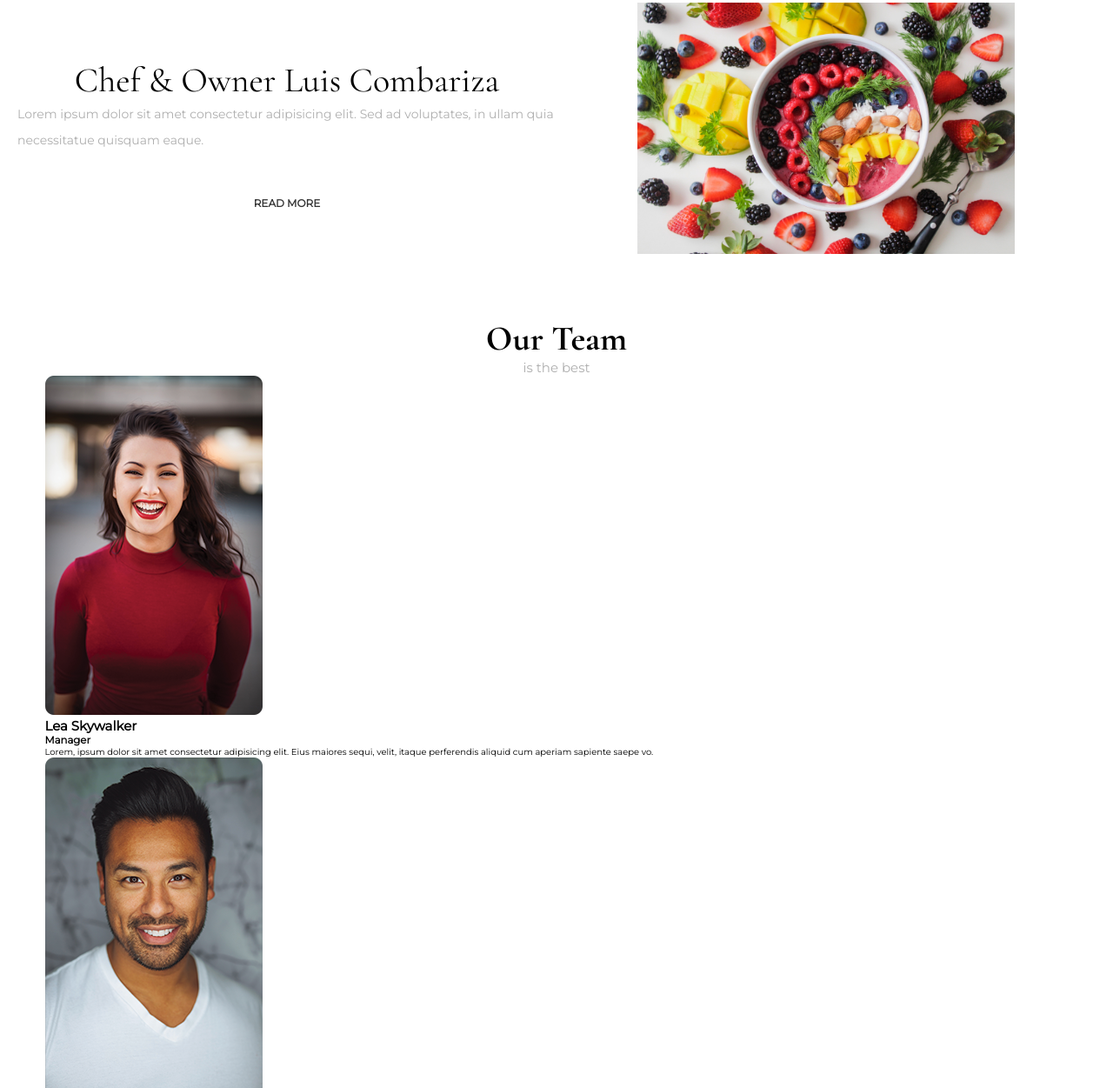
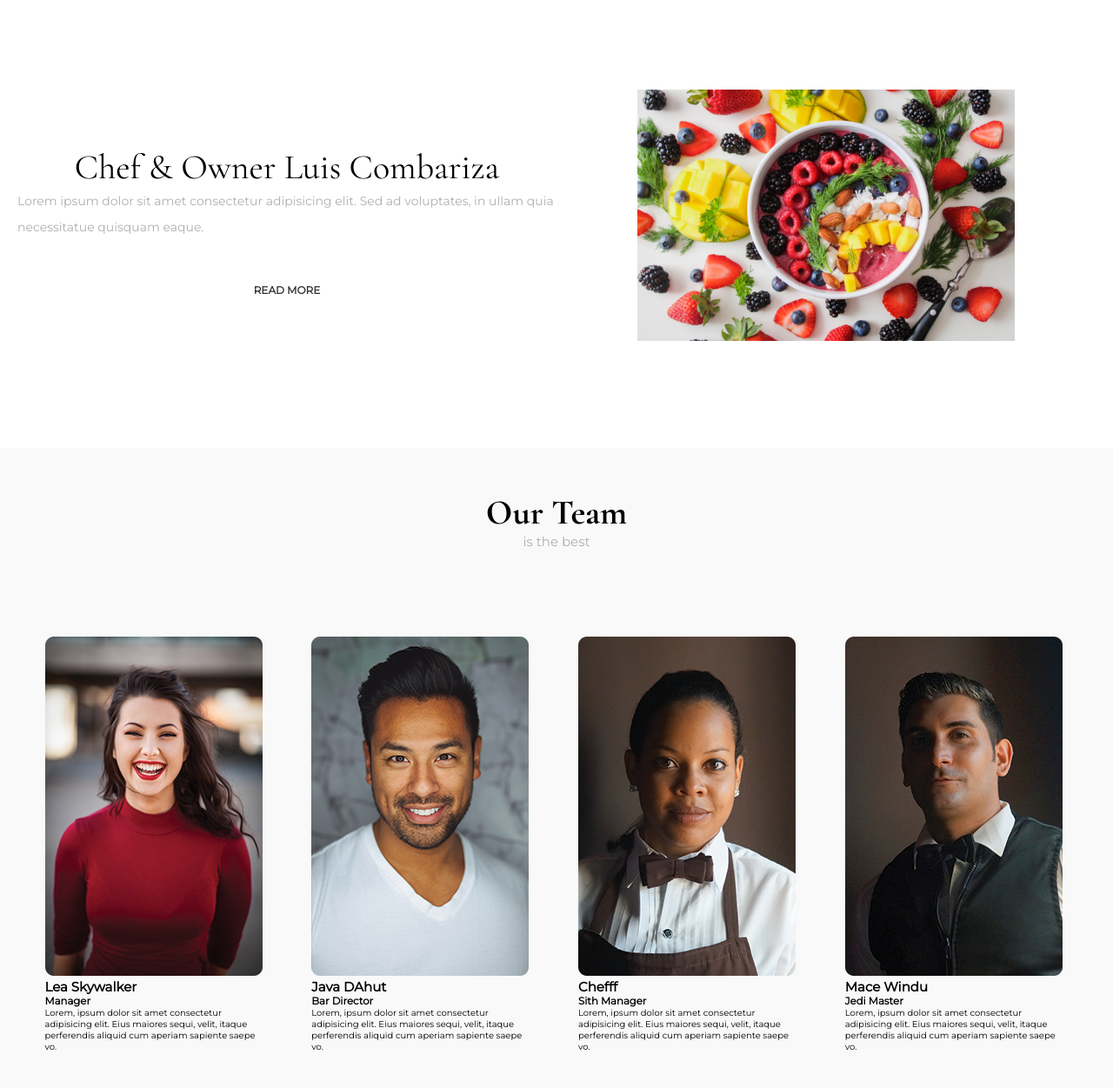
Before and after one commit to LuisCombarizaGit/RestaurantWebsite, a plain HTML site: page index.html in a window 1280 px wide. Shown: the part 1978-3229 px from the top of the page at 87% size. Drawn offline with nearby package versions, Linux system fonts and the light colour scheme.

Commit message:
updated css file for new html elements

```diff
--- a/style.css
+++ b/style.css
@@ -328,3 +328,26 @@ a {
   z-index: 1;
   margin-bottom: 4rem;
 }
+
+.btn:hover {
+  color: #c59d5f;
+}
+
+.third-grid {
+  margin-top: 10rem;
+}
+
+/* Team */
+.team {
+  width: 100%;
+  margin-top: 10rem;
+  background-color: #f9f9f9;
+  padding-bottom: 10rem;
+}
+
+.four-columns-grid {
+  display: grid;
+  grid-template-columns: repeat(4, 1fr);
+  grid-gap: 5rem;
+  margin-top: 10rem;
+}
```
